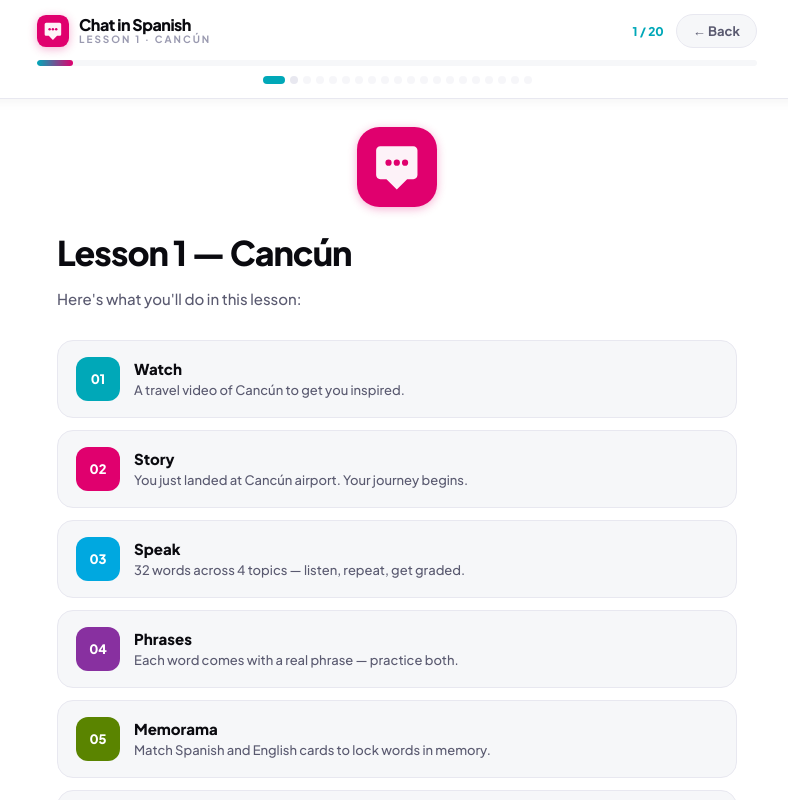
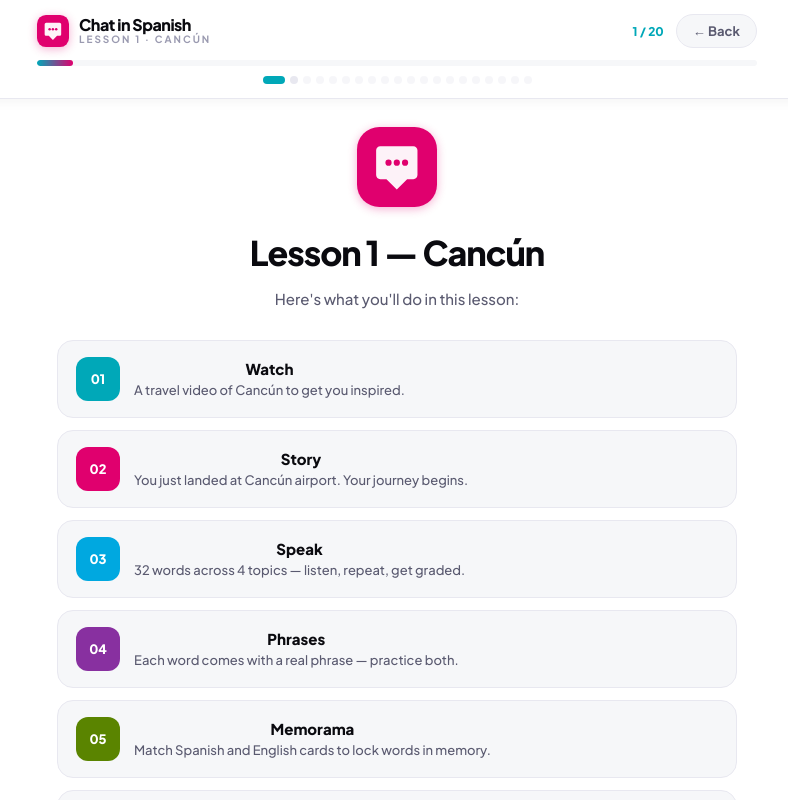
Before and after one commit to carlosalsadancer/chatinspanish, a React (Vite) app: page / in a window 1280 px wide. Both pictures are taken after a click on the button "Start Free". Shown: the top 800 px of the page, without its empty margins (243-1031 px from the left). Built offline with nearby package versions, Linux system fonts and the light colour scheme.

Commit message:
Center onboarding slide

```diff
--- a/src/lessons/Lesson1.jsx
+++ b/src/lessons/Lesson1.jsx
@@ -836,10 +836,10 @@ export default function Lesson1({ onBack, initialSlide = 0, onSlideChange, onCom
 
         {/* SLIDE 0 — ONBOARDING */}
         {slide === 0 && (
-          <div>
-            <div style={{ display: "flex", justifyContent: "center", marginBottom: 24 }}><ChatLogo size={80} bg={C.magenta} /></div>
-            <h2 style={{ fontSize: "clamp(26px,6vw,34px)", fontWeight: 900, color: C.textH, letterSpacing: -1, marginBottom: 12 }}>Lesson 1 — Cancún</h2>
-            <p style={{ fontSize: 15, color: C.textS, lineHeight: 1.75, fontWeight: 500, marginBottom: 28 }}>Here's what you'll do in this lesson:</p>
+  <div style={{ textAlign: "center" }}>
+    <div style={{ display: "flex", justifyContent: "center", marginBottom: 24 }}><ChatLogo size={80} bg={C.magenta} /></div>
+    <h2 style={{ fontSize: "clamp(26px,6vw,34px)", fontWeight: 900, color: C.textH, letterSpacing: -1, marginBottom: 12 }}>Lesson 1 — Cancún</h2>
+    <p style={{ fontSize: 15, color: C.textS, lineHeight: 1.75, fontWeight: 500, marginBottom: 28 }}>Here's what you'll do in this lesson:</p>
             <div style={{ display: "flex", flexDirection: "column", gap: 12, marginBottom: 32 }}>
               {[
                 { num: "01", color: C.turquesa, title: "Watch",    desc: "A travel video of Cancún to get you inspired." },
@@ -862,9 +862,9 @@ export default function Lesson1({ onBack, initialSlide = 0, onSlideChange, onCom
               <span style={{ fontSize: 20, flexShrink: 0 }}>◉</span>Allow microphone access when prompted. Works best in Chrome.
             </div>
             <button type="button" onClick={() => { unlock(1); goTo(1); }}
-              style={{ ...btn(C.magenta, { fontSize: 17, padding: "16px 44px", borderRadius: 50, boxShadow: `0 6px 24px ${C.magenta}40` }), touchAction: "manipulation" }}>
-              Let's Start! →
-            </button>
+  style={{ ...btn(C.magenta, { fontSize: 17, padding: "16px 44px", borderRadius: 50, boxShadow: `0 6px 24px ${C.magenta}40` }), touchAction: "manipulation", display: "inline-block" }}>
+  Let's Start! →
+</button>
           </div>
         )}
 
```
